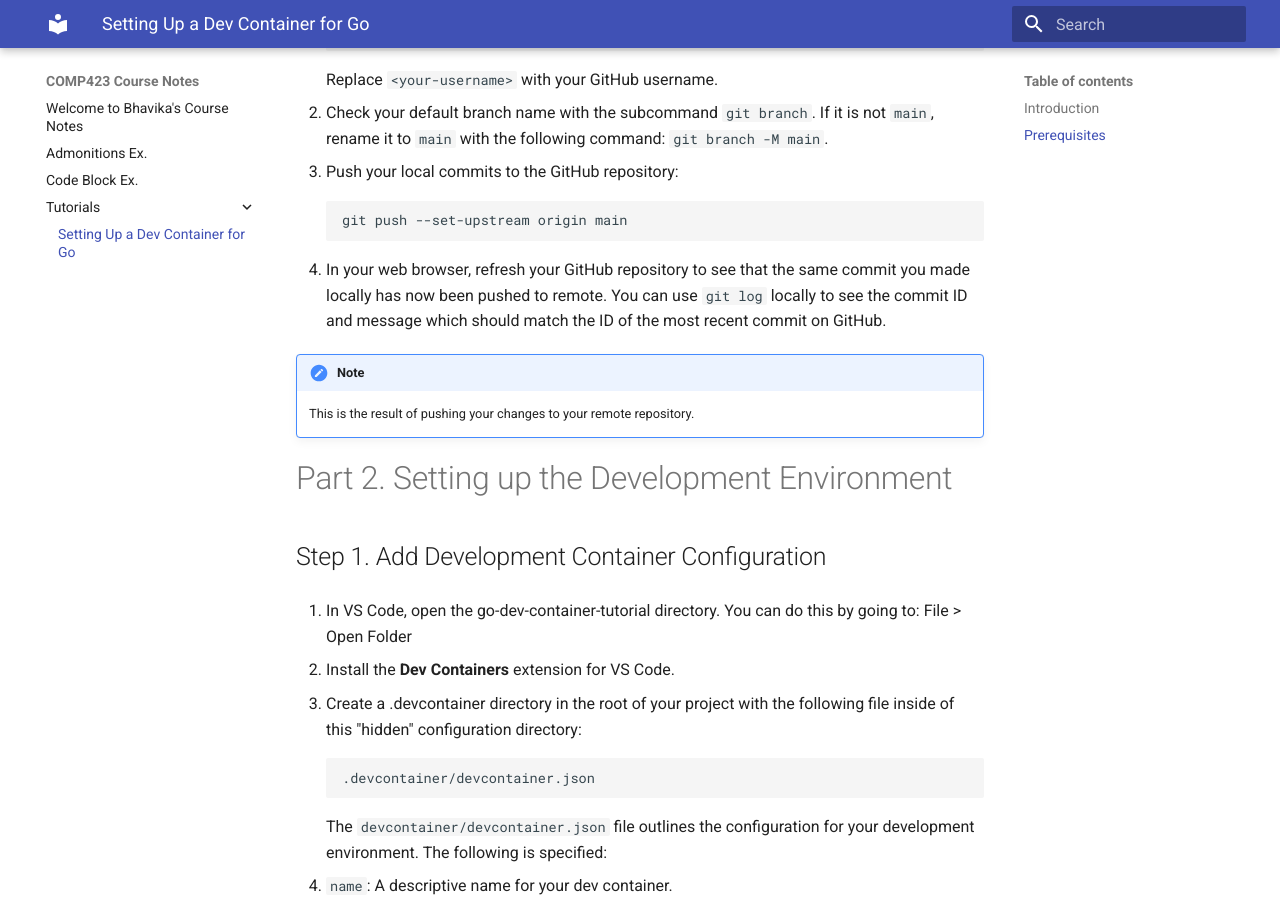
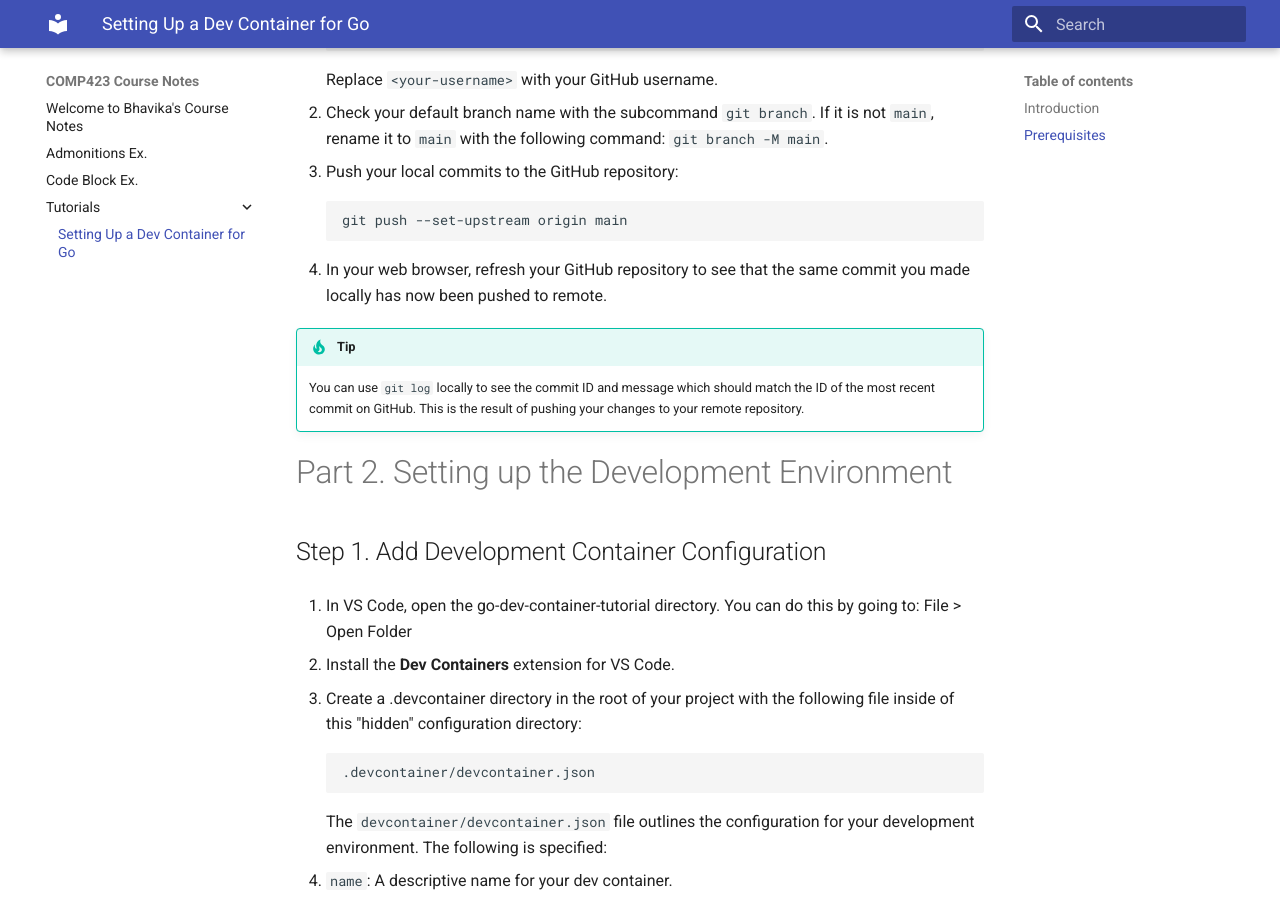
Before and after one commit to bhavikal/comp423-course-notes, an MkDocs documentation site: the page built from docs/tutorials/go-setup.md, in a window 1280 px wide and 900 px high, scrolled down 1917 px. Built offline with MkDocs 1.6.1 and Material for MkDocs 9.7.7, drawn with Linux system fonts in a browser that asks for light colours; some of the changed text lies outside the part shown.

Commit message:
Second draft

````diff
--- a/docs/tutorials/go-setup.md
+++ b/docs/tutorials/go-setup.md
@@ -4,7 +4,7 @@
 * Reviewer: [Shayna Patel](https://github.com/shaynapat3l)
 
 !!! note
-    This tutorial reuses instructions from the COMP 423 MkDocs tutorial.
+    This tutorial reuses instructions from the [COMP 423 MkDocs tutorial](https://comp423-25s.github.io/resources/MkDocs/tutorial/).
 
 ### Introduction
 
@@ -78,9 +78,9 @@
 ```
 git push --set-upstream origin main
 ```
-4. In your web browser, refresh your GitHub repository to see that the same commit you made locally has now been pushed to remote. You can use ```git log``` locally to see the commit ID and message which should match the ID of the most recent commit on GitHub.
-!!!note
-    This is the result of pushing your changes to your remote repository.
+4. In your web browser, refresh your GitHub repository to see that the same commit you made locally has now been pushed to remote.
+!!!tip
+    You can use ```git log``` locally to see the commit ID and message which should match the ID of the most recent commit on GitHub. This is the result of pushing your changes to your remote repository.
 
 # Part 2. Setting up the Development Environment
 
````
Also changed, not shown: other parts of docs/tutorials/go-setup.md (+3 -0 lines).
